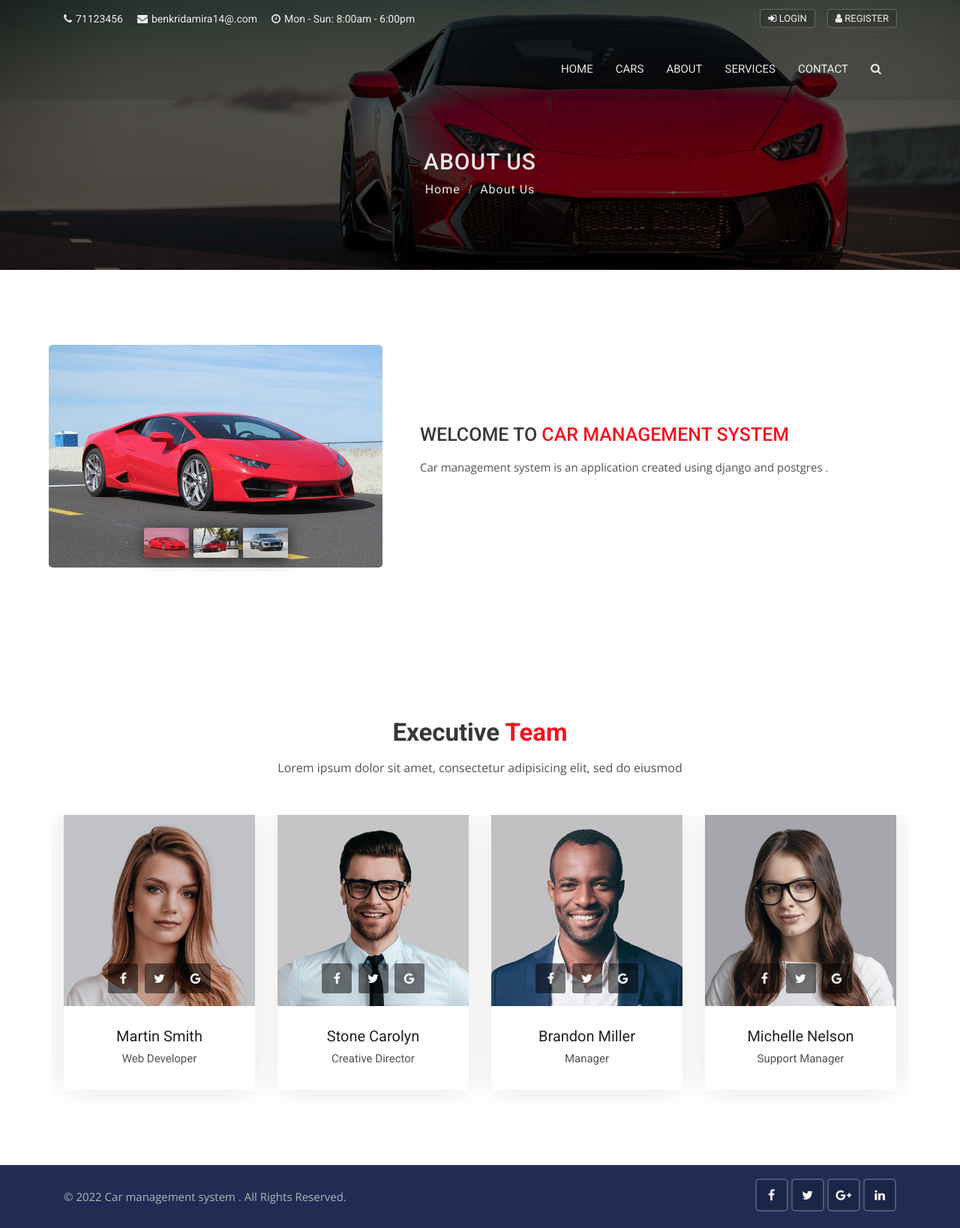
After one commit to benkridamira1/car_management, a Django app: template pages/templates/pages/about.html in a window 1280 px wide. The commit adds this page. Shown: the whole page at 75% size. Run offline with Django 3.2, Linux system fonts and the light colour scheme; the template is opened without the code that fills it, so the values that code supplies are empty; some libraries are stand-ins or nearby versions.

Commit message:
base template and navigation between pages

```diff
--- a/pages/templates/base.html
+++ b/pages/templates/base.html
@@ -43,84 +43,28 @@
 <div class="page_loader"></div>
 
 <!-- Top header start -->
-<header class="top-header th-2 top-header-bg">
-    <div class="container">
-        <div class="row">
-            <div class="col-lg-8 col-md-8 col-sm-7">
-                <div class="list-inline">
-                    <a href="tel:71123456"><i class="fa fa-phone"></i>71123456</a>
-                    <a href="tel:benkridamira14@.com"><i class="fa fa-envelope"></i>benkridamira14@.com</a>
-                    <a href="tel:benkridamira14@.com"><i class="fa fa-clock-o"></i>Mon - Sun: 8:00am - 6:00pm</a>
-                </div>
-            </div>
-            <div class="col-lg-4 col-md-4 col-sm-5">
-                <ul class="top-social-media pull-right">
-                    <li>
-                        <a href="login.html" class="sign-in"><i class="fa fa-sign-in"></i> Login</a>
-                    </li>
-                    <li>
-                        <a href="signup.html" class="sign-in"><i class="fa fa-user"></i> Register</a>
-                    </li>
-                </ul>
-            </div>
-        </div>
-    </div>
-</header>
+{% include 'includes/topbar.html'%}
 <!-- Top header end -->
 
 <!-- Main header start -->
-<header class="main-header sticky-header header-with-top">
-    <div class="container">
-        <nav class="navbar navbar-expand-lg navbar-light">
-            <a class="navbar-brand company-logo" href="index.html">
-              <!--  <img src="img/logos/black-logo.png" alt="logo"> -->
-            </a>
-            <button class="navbar-toggler" type="button" data-toggle="collapse" data-target="#navbar" aria-controls="navbar" aria-expanded="false" aria-label="Toggle navigation">
-                <span class="fa fa-bars"></span>
-            </button>
-            <div class="navbar-collapse collapse w-100" id="navbar">
-                <ul class="navbar-nav ml-auto">
-                    <li class="nav-item">
-                        <a class="nav-link dropdown-toggle" href="#" id="navbarDropdownMenuLink" data-toggle="dropdown" aria-haspopup="true" aria-expanded="false">
-                            Home
-                        </a>
-                    </li>
-                    <li class="nav-item">
-                        <a class="nav-link" href="cars.html">
-                            Cars
-                        </a>
-                    </li>
-                    <li class="nav-item">
-                        <a class="nav-link" href="/carhouse/about.html">
-                            About
-                        </a>
-                    </li>
-                    <li class="nav-item">
-                        <a class="nav-link" href="services.html">
-                            Services
-                        </a>
-                    </li>
-
-
-                    <li class="nav-item dropdown">
-                        <a class="nav-link" href="contact.html">Contact</a>
-                    </li>
-                    <li class="nav-item dropdown m-hide">
-                        <a href="#full-page-search" class="nav-link h-icon">
-                            <i class="fa fa-search"></i>
-                        </a>
-                    </li>
-                </ul>
-            </div>
-        </nav>
-    </div>
-</header>
+{% include 'includes/navbar.html'%}
 <!-- Main header end -->
 
 
 {% block content %}
 {% endblock %}
 
+
+<!-- Full Page Search -->
+<div id="full-page-search">
+    <button type="button" class="close">×</button>
+    <form action="https://storage.googleapis.com/theme-vessel/carhouse/index.html#" class="search-header">
+        <input type="search" value="" placeholder="type keyword(s) here. Eg: audi, benz etc" />
+        <button type="submit" class="btn btn-sm button-theme">Search</button>
+    </form>
+</div>
+
+{% include 'includes/footer.html'%}
 <script src="{% static 'js/jquery-2.2.0.min.js' %}"></script>
 <script src="{% static 'js/popper.min.js' %}"></script>
 <script src="{% static 'js/bootstrap.min.js' %}"></script>
--- /dev/null
+++ b/pages/templates/includes/footer.html
@@ -0,0 +1,22 @@
+<footer class="footer">
+
+    <div class="sub-footer">
+        <div class="container">
+            <div class="row">
+                <div class="col-lg-8">
+                    <p class="copy">© 2022 <a href="#">Car management system .</a> All Rights Reserved.</p>
+                </div>
+                <div class="col-lg-4">
+                    <div class="social-list-2">
+                        <ul>
+                            <li><a href="#" class="facebook-bg"><i class="fa fa-facebook"></i></a></li>
+                            <li><a href="#" class="twitter-bg"><i class="fa fa-twitter"></i></a></li>
+                            <li><a href="#" class="google-bg"><i class="fa fa-google-plus"></i></a></li>
+                            <li><a href="#" class="linkedin-bg"><i class="fa fa-linkedin"></i></a></li>
+                        </ul>
+                    </div>
+                </div>
+            </div>
+        </div>
+    </div>
+</footer>
--- /dev/null
+++ b/pages/templates/includes/navbar.html
@@ -0,0 +1,48 @@
+<!-- Main header start -->
+<header class="main-header sticky-header header-with-top">
+    <div class="container">
+        <nav class="navbar navbar-expand-lg navbar-light">
+            <a class="navbar-brand company-logo" href="index.html">
+              <!--  <img src="img/logos/black-logo.png" alt="logo"> -->
+            </a>
+            <button class="navbar-toggler" type="button" data-toggle="collapse" data-target="#navbar" aria-controls="navbar" aria-expanded="false" aria-label="Toggle navigation">
+                <span class="fa fa-bars"></span>
+            </button>
+            <div class="navbar-collapse collapse w-100" id="navbar">
+                <ul class="navbar-nav ml-auto">
+                    <li class="nav-item">
+                        <a class="nav-link dropdown-toggle" href="#" id="navbarDropdownMenuLink" data-toggle="dropdown" aria-haspopup="true" aria-expanded="false">
+                            Home
+                        </a>
+                    </li>
+                    <li class="nav-item">
+                        <a class="nav-link" href="cars.html">
+                            Cars
+                        </a>
+                    </li>
+                    <li class="nav-item">
+                        <a class="nav-link" href="{% url 'about'%}">
+                            About
+                        </a>
+                    </li>
+                    <li class="nav-item">
+                        <a class="nav-link" href="{% url 'services' %}">
+                            Services
+                        </a>
+                    </li>
+
+
+                    <li class="nav-item dropdown">
+                        <a class="nav-link" href="{% url 'contact' %}">Contact</a>
+                    </li>
+                    <li class="nav-item dropdown m-hide">
+                        <a href="#full-page-search" class="nav-link h-icon">
+                            <i class="fa fa-search"></i>
+                        </a>
+                    </li>
+                </ul>
+            </div>
+        </nav>
+    </div>
+</header>
+<!-- Main header end -->
--- /dev/null
+++ b/pages/templates/includes/topbar.html
@@ -0,0 +1,26 @@
+
+<!-- Top header start -->
+<header class="top-header th-2 top-header-bg">
+    <div class="container">
+        <div class="row">
+            <div class="col-lg-8 col-md-8 col-sm-7">
+                <div class="list-inline">
+                    <a href="tel:71123456"><i class="fa fa-phone"></i>71123456</a>
+                    <a href="tel:benkridamira14@.com"><i class="fa fa-envelope"></i>benkridamira14@.com</a>
+                    <a href="tel:benkridamira14@.com"><i class="fa fa-clock-o"></i>Mon - Sun: 8:00am - 6:00pm</a>
+                </div>
+            </div>
+            <div class="col-lg-4 col-md-4 col-sm-5">
+                <ul class="top-social-media pull-right">
+                    <li>
+                        <a href="login.html" class="sign-in"><i class="fa fa-sign-in"></i> Login</a>
+                    </li>
+                    <li>
+                        <a href="signup.html" class="sign-in"><i class="fa fa-user"></i> Register</a>
+                    </li>
+                </ul>
+            </div>
+        </div>
+    </div>
+</header>
+<!-- Top header end -->
--- /dev/null
+++ b/pages/templates/pages/about.html
@@ -0,0 +1,181 @@
+{% extends 'base.html'%}
+{% load static %}
+{% block content%}
+
+<!-- Sub banner start -->
+<div class="sub-banner overview-bgi">
+    <div class="container breadcrumb-area">
+        <div class="breadcrumb-areas">
+            <h1>About Us</h1>
+            <ul class="breadcrumbs">
+                <li><a href="{% url 'home' %}">Home</a></li>
+                <li class="active">About Us</li>
+            </ul>
+        </div>
+    </div>
+</div>
+<!-- Sub Banner end -->
+
+<!-- Service center strat -->
+<div class="about-car content-area-5">
+    <div class="container">
+        <div class="row">
+            <div class="col-xl-5 col-lg-6">
+                <div class="about-car-photo">
+                    <div id="carDetailsSlider" class="carousel car-details-sliders slide">
+                        <!-- main slider carousel items -->
+                        <div class="carousel-inner">
+                            <div class="active item carousel-item" data-slide-number="0">
+                                <img src="{% static 'img/car/car-1.jpg' %}" class="img-fluid" alt="slider-car">
+                            </div>
+                            <div class="item carousel-item" data-slide-number="1">
+                                <img src="{% static 'img/car/car-2.jpg' %}" class="img-fluid" alt="slider-car">
+                            </div>
+                            <div class="item carousel-item" data-slide-number="2">
+                                <img src="{% static 'img/car/car-3.jpg' %}" class="img-fluid" alt="slider-car">
+                            </div>
+                        </div>
+                        <!-- main slider carousel nav controls -->
+                        <ul class="carousel-indicators car-properties list-inline nav nav-justified">
+                            <li class="list-inline-item active">
+                                <a id="carousel-selector-0" class="selected" data-slide-to="0" data-target="#carDetailsSlider">
+                                    <img src="{% static 'img/car/car-1.jpg' %}" class="img-fluid" alt="small-car">
+                                </a>
+                            </li>
+                            <li class="list-inline-item">
+                                <a id="carousel-selector-1" data-slide-to="1" data-target="#carDetailsSlider">
+                                    <img src="{% static 'img/car/car-2.jpg' %}" class="img-fluid" alt="small-car">
+                                </a>
+                            </li>
+                            <li class="list-inline-item">
+                                <a id="carousel-selector-2" data-slide-to="2" data-target="#carDetailsSlider">
+                                    <img src="{% static 'img/car/car-3.jpg' %}" class="img-fluid" alt="small-car">
+                                </a>
+                            </li>
+                        </ul>
+                    </div>
+                </div>
+            </div>
+            <div class="col-xl-7 col-lg-6 align-self-center">
+                <div class="best-used-car">
+                    <h3>Welcome to <span>Car Management System </span></h3>
+                    <p>Car management system is an application created using django and postgres .</p>
+
+                </div>
+            </div>
+        </div>
+    </div>
+</div>
+<!-- Service center end -->
+
+
+
+<!-- Our team start -->
+<div class="our-team content-area">
+    <div class="container">
+        <!-- Main title -->
+        <div class="main-title">
+            <h1>Executive <span>Team</span></h1>
+            <p>Lorem ipsum dolor sit amet, consectetur adipisicing elit, sed do eiusmod</p>
+        </div>
+        <!-- Slick slider area start -->
+        <div class="slick-slider-area clearfix">
+            <div class="row slick-carousel" data-slick='{"slidesToShow": 4, "responsive":[{"breakpoint": 1024,"settings":{"slidesToShow": 2}}, {"breakpoint": 768,"settings":{"slidesToShow": 1}}]}'>
+                <div class="slick-slide-item">
+                    <div class="team-1">
+                        <div class="photo">
+                            <a href="#">
+                                <img src="img/avatar/avatar-12.jpg" alt="team-1" class="img-fluid">
+                            </a>
+                            <div class="social-list clearfix">
+                                <a href="#" class="facebook-bg"><i class="fa fa-facebook"></i></a>
+                                <a href="#" class="twitter-bg"><i class="fa fa-twitter"></i></a>
+                                <a href="#" class="google-bg"><i class="fa fa-google"></i></a>
+                            </div>
+                        </div>
+                        <div class="details">
+                            <h4><a href="team-detail.html">Brandon Miller</a></h4>
+                            <h5>Manager</h5>
+                        </div>
+                    </div>
+                </div>
+                <div class="slick-slide-item">
+                    <div class="team-1">
+                        <div class="photo">
+                            <a href="#">
+                                <img src="img/avatar/avatar-9.jpg" alt="team-1" class="img-fluid">
+                            </a>
+                            <div class="social-list clearfix">
+                                <a href="#" class="facebook-bg"><i class="fa fa-facebook"></i></a>
+                                <a href="#" class="twitter-bg"><i class="fa fa-twitter"></i></a>
+                                <a href="#" class="google-bg"><i class="fa fa-google"></i></a>
+                            </div>
+                        </div>
+                        <div class="details">
+                            <h4><a href="team-detail.html">Michelle Nelson</a></h4>
+                            <h5>Support Manager</h5>
+                        </div>
+                    </div>
+                </div>
+                <div class="slick-slide-item">
+                    <div class="team-1">
+                        <div class="photo">
+                            <a href="#">
+                                <img src="img/avatar/avatar-11.jpg" alt="team-1" class="img-fluid">
+                            </a>
+                            <div class="social-list clearfix">
+                                <a href="#" class="facebook-bg"><i class="fa fa-facebook"></i></a>
+                                <a href="#" class="twitter-bg"><i class="fa fa-twitter"></i></a>
+                                <a href="#" class="google-bg"><i class="fa fa-google"></i></a>
+                            </div>
+                        </div>
+                        <div class="details">
+                            <h4><a href="team-detail.html">Stone Carolyn</a></h4>
+                            <h5>Creative Director</h5>
+                        </div>
+                    </div>
+                </div>
+                <div class="slick-slide-item">
+                    <div class="team-1">
+                        <div class="photo">
+                            <a href="#">
+                                <img src="img/avatar/avatar-10.jpg" alt="team-1" class="img-fluid">
+                            </a>
+                            <div class="social-list clearfix">
+                                <a href="#" class="facebook-bg"><i class="fa fa-facebook"></i></a>
+                                <a href="#" class="twitter-bg"><i class="fa fa-twitter"></i></a>
+                                <a href="#" class="google-bg"><i class="fa fa-google"></i></a>
+                            </div>
+                        </div>
+                        <div class="details">
+                            <h4><a href="team-detail.html">Martin Smith</a></h4>
+                            <h5>Web Developer</h5>
+                        </div>
+                    </div>
+                </div>
+                <div class="slick-slide-item">
+                    <div class="team-1">
+                        <div class="photo">
+                            <a href="#">
+                                <img src="img/avatar/avatar-11.jpg" alt="team-1" class="img-fluid">
+                            </a>
+                            <div class="social-list clearfix">
+                                <a href="#" class="facebook-bg"><i class="fa fa-facebook"></i></a>
+                                <a href="#" class="twitter-bg"><i class="fa fa-twitter"></i></a>
+                                <a href="#" class="google-bg"><i class="fa fa-google"></i></a>
+                            </div>
+                        </div>
+                        <div class="details">
+                            <h4><a href="team-detail.html">Stone Carolyn</a></h4>
+                            <h5>Creative Director</h5>
+                        </div>
+                    </div>
+                </div>
+            </div>
+        </div>
+    </div>
+</div>
+<!-- Our team end -->
+
+
+{% endblock %}
--- a/pages/urls.py
+++ b/pages/urls.py
@@ -4,4 +4,7 @@ from django.urls import path
 
 urlpatterns = [
     path('', views.home , name='home'),
+    path('about', views.about , name='about'),
+    path('services', views.services , name='services'),
+    path('contact', views.contact , name='contact'),
 ]
```
Also changed, not shown: pages/templates/pages/contact.html (added, +107 -0 lines), pages/templates/pages/home.html (+1 -29 lines), pages/templates/pages/services.html (added, +141 -0 lines), pages/views.py (+9 -0 lines).
